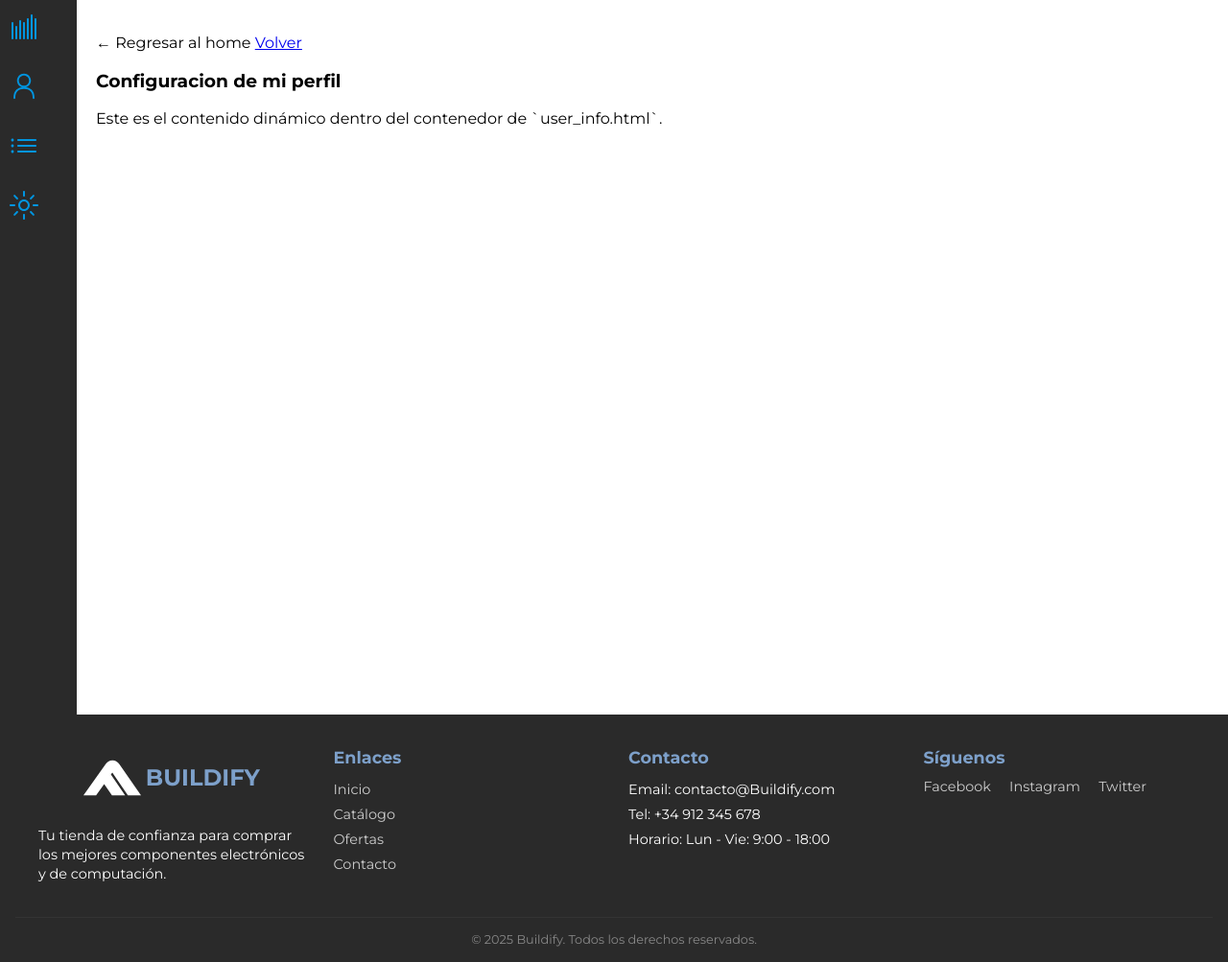
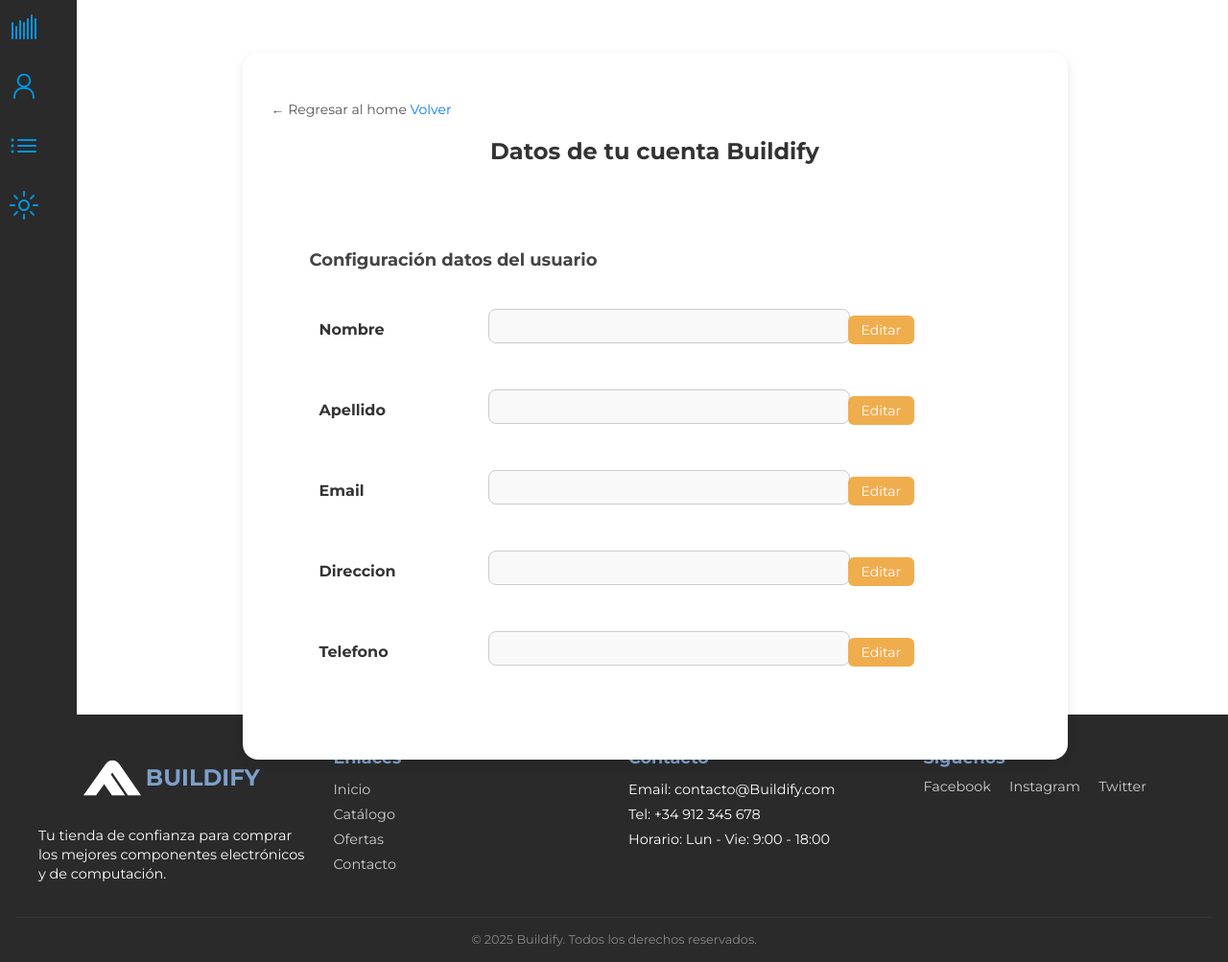
Before and after one commit to xndreeAA/BUILDIFY-V1, a Flask app: template app/templates/user/user_perfil/configuracion_perfil.html in a window 1280 px wide. Shown: the part 85-1088 px from the top of the page at 96% size. Run offline with Flask 3, Linux system fonts and the light colour scheme; the template is opened without the code that fills it, so the values that code supplies are empty; parts of the project's set-up code (start-up, migrations or seed data) failed here and were passed over.

Commit message:
Agrega estilos y funcionalidad de edición en perfil de usuario

```diff
--- /dev/null
+++ b/app/static/css/layout/config_user.css
@@ -0,0 +1,116 @@
+:root {
+  --color_titulo: #021024;
+  --color_fondo_1: #c1e8ff;
+  --color_subtitulo: #052659;
+  --color_complementario_1: #5683b3;
+  --color_complementario_2: #7da0ca;
+
+    --david_color_1: #0095e0;
+    --david_color_2: #052659;
+    --davod_color_3: rgba(0, 0, 0, 0.397);
+    --david_color_4: #1f1f1f;
+}
+/* Contenedor principal */
+.content_configuracion_perfil {
+    max-width: 800px;
+    margin: 40px auto;
+    padding: 30px;
+    background: #ffffff;
+    box-shadow: 0 4px 12px rgba(0,0,0,0.1);
+    border-radius: 16px;
+    font-family: 'Segoe UI', sans-serif;
+}
+
+/* Enlace de volver */
+#home_link {
+    font-size: 14px;
+    margin-bottom: 10px;
+    color: #555;
+}
+#home_link a {
+    color: #007BFF;
+    text-decoration: none;
+}
+#home_link a:hover {
+    text-decoration: underline;
+}
+
+/* Títulos */
+.titulo {
+    font-size: 24px;
+    margin-bottom: 30px;
+    text-align: center;
+    color: #333;
+}
+
+.perfil_info h3 {
+    font-size: 18px;
+    margin-bottom: 20px;
+    color: #444;
+}
+
+/* Tabla de campos */
+.perfil_info table {
+    width: 100%;
+    border-collapse: collapse;
+}
+
+.perfil_info td {
+    padding: 12px 10px;
+    vertical-align: middle;
+}
+
+.label_field {
+    font-weight: bold;
+    color: #333;
+}
+
+.input_field {
+    width: 100%;
+    padding: 8px 10px;
+    font-size: 14px;
+    border: 1px solid #ccc;
+    border-radius: 8px;
+    background-color: #f9f9f9;
+}
+
+.input_field:focus {
+    background-color: #fff;
+    border-color: #007BFF;
+    outline: none;
+}
+
+/* Botones */
+button {
+    padding: 6px 14px;
+    margin-right: 6px;
+    border: none;
+    border-radius: 6px;
+    font-size: 14px;
+    cursor: pointer;
+    transition: all 0.3s ease;
+}
+
+.btn-editar {
+    background-color: #f0ad4e;
+    color: white;
+}
+.btn-editar:hover {
+    background-color: #ec971f;
+}
+
+.btn-guardar {
+    background-color: #5cb85c;
+    color: white;
+}
+.btn-guardar:hover {
+    background-color: #4cae4c;
+}
+
+.btn-cancelar {
+    background-color: #d9534f;
+    color: white;
+}
+.btn-cancelar:hover {
+    background-color: #c9302c;
+}
--- a/app/templates/user/user_perfil/configuracion_perfil.html
+++ b/app/templates/user/user_perfil/configuracion_perfil.html
@@ -1,14 +1,104 @@
 {% extends "user/user_perfil/user_info.html" %}
 
 {% block content_userInfo %}
+<link rel="stylesheet" href="{{ url_for('static', filename='css/config_user.css')}}" />
+
 <div class="content_configuracion_perfil">
     <div class="volver">
-    <p id="home_link">
-        ← Regresar al home <a href="{{ url_for('main.home') }}">Volver</a>
-    </p>
-</div>
-    <h1>Configuracion de mi perfil</h1>
-    <p>Este es el contenido dinámico dentro del contenedor de `user_info.html`.</p>
+        <p id="home_link">
+            ← Regresar al home <a href="{{ url_for('main.home') }}">Volver</a>
+        </p>
+    </div>
+
+    <h2 class="titulo">Datos de tu cuenta Buildify</h2>
+    <div class="perfil_info">
+        <h3><strong>Configuración datos del usuario</strong></h3>
+        <table>
+            <tbody>
+                {% for campo, valor in {
+                    'nombre': current_user.nombre,
+                    'apellido': current_user.apellido,
+                    'email': current_user.email,
+                    'direccion': current_user.direccion,
+                    'telefono': current_user.telefono
+                }.items() %}
+                <tr data-campo="{{ campo }}">
+                    <td><label class="label_field">{{ campo.capitalize() }}</label></td>
+                    <td><input type="text" class="input_field" value="{{ valor }}" readonly></td>
+                    <td>
+                        <button class="btn-editar">Editar</button>
+                        <button class="btn-guardar" style="display:none;">Guardar</button>
+                        <button class="btn-cancelar" style="display:none;">Cancelar</button>
+                    </td>
+                </tr>
+                {% endfor %}
+            </tbody>
+        </table>
+    </div>
 </div>
 
+<script>
+document.addEventListener("DOMContentLoaded", function() {
+    const filas = document.querySelectorAll("tbody tr");
+
+    filas.forEach(fila => {
+        const input = fila.querySelector("input");
+        const btnEditar = fila.querySelector(".btn-editar");
+        const btnGuardar = fila.querySelector(".btn-guardar");
+        const btnCancelar = fila.querySelector(".btn-cancelar");
+        const campoNombre = fila.dataset.campo;
+        let valorOriginal = input.value;
+
+        btnEditar.addEventListener("click", () => {
+            input.removeAttribute("readonly");
+            btnEditar.style.display = "none";
+            btnGuardar.style.display = "inline";
+            btnCancelar.style.display = "inline";
+            input.focus();
+        });
+
+        btnCancelar.addEventListener("click", () => {
+            input.value = valorOriginal;
+            input.setAttribute("readonly", true);
+            btnEditar.style.display = "inline";
+            btnGuardar.style.display = "none";
+            btnCancelar.style.display = "none";
+        });
+
+        btnGuardar.addEventListener("click", () => {
+            const nuevoValor = input.value;
+
+            fetch("/actualizar_campo", {
+                method: "POST",
+                headers: {
+                    "Content-Type": "application/json",
+                    "X-Requested-With": "XMLHttpRequest"
+                },
+                body: JSON.stringify({
+                    campo: campoNombre,
+                    valor: nuevoValor
+                })
+            })
+            .then(response => response.json())
+            .then(data => {
+                if (data.exito) {
+                    valorOriginal = nuevoValor;
+                    input.setAttribute("readonly", true);
+                    btnEditar.style.display = "inline";
+                    btnGuardar.style.display = "none";
+                    btnCancelar.style.display = "none";
+                    alert("Guardado exitosamente");
+                } else {
+                    alert("Error al guardar");
+                }
+            })
+            .catch(error => {
+                console.error("Error:", error);
+                alert("Error en la solicitud");
+            });
+        });
+    });
+});
+</script>
 {% endblock %}
+}
--- a/database/exported-sql-buildify-v5.1.sql
+++ b/database/exported-sql-buildify-v5.1.sql
@@ -342,7 +342,7 @@ CREATE TABLE `imagenes_producto` (
   PRIMARY KEY (`id_imagen_producto`),
   KEY `imagenes_producto_ibfk_1` (`id_producto`),
   CONSTRAINT `imagenes_producto_ibfk_1` FOREIGN KEY (`id_producto`) REFERENCES `productos` (`id_producto`) ON DELETE CASCADE
-) ENGINE=InnoDB AUTO_INCREMENT=5 DEFAULT CHARSET=utf8mb4 COLLATE=utf8mb4_0900_ai_ci;
+) ENGINE=InnoDB DEFAULT CHARSET=utf8mb4 COLLATE=utf8mb4_general_ci;
 /*!40101 SET character_set_client = @saved_cs_client */;
 
 --
```
